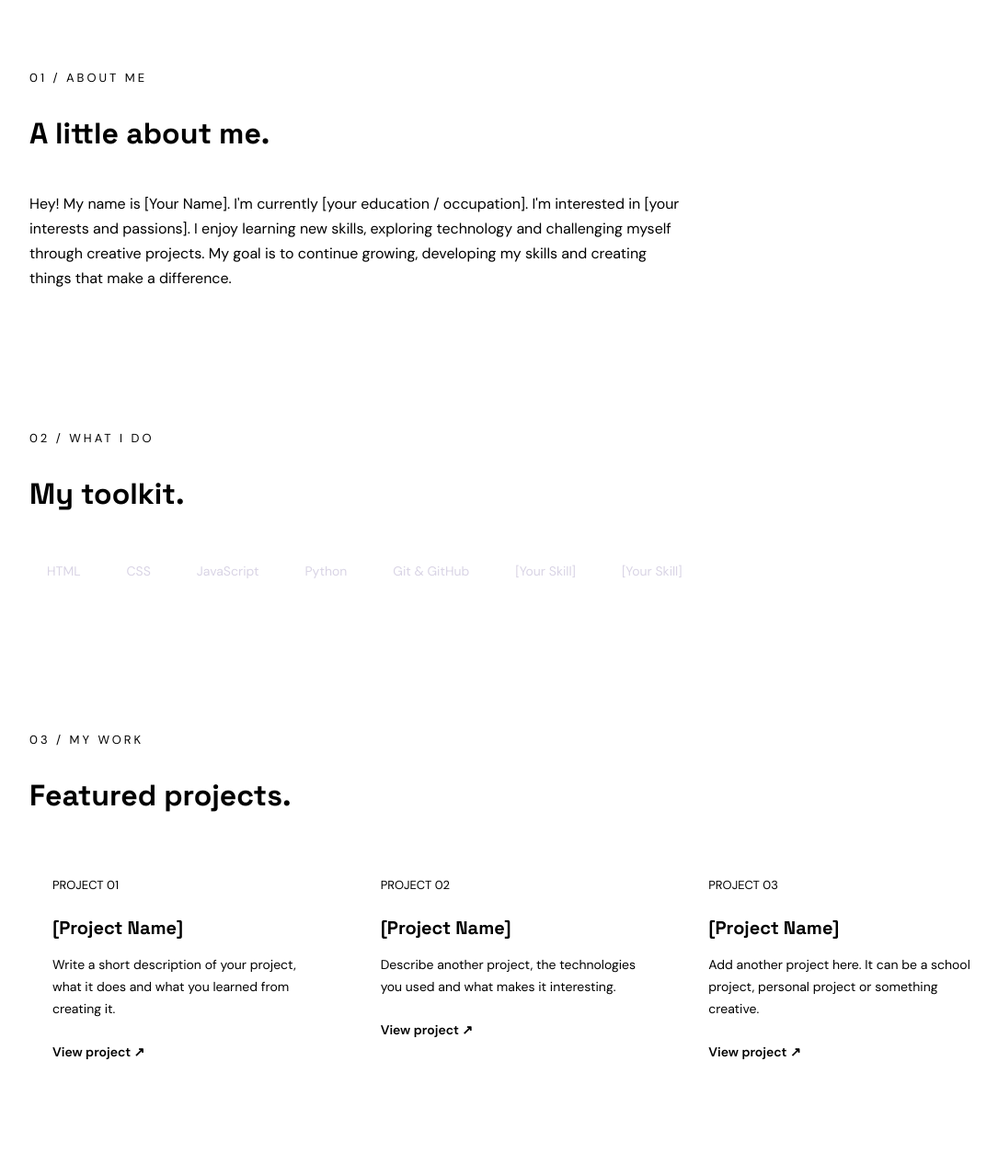
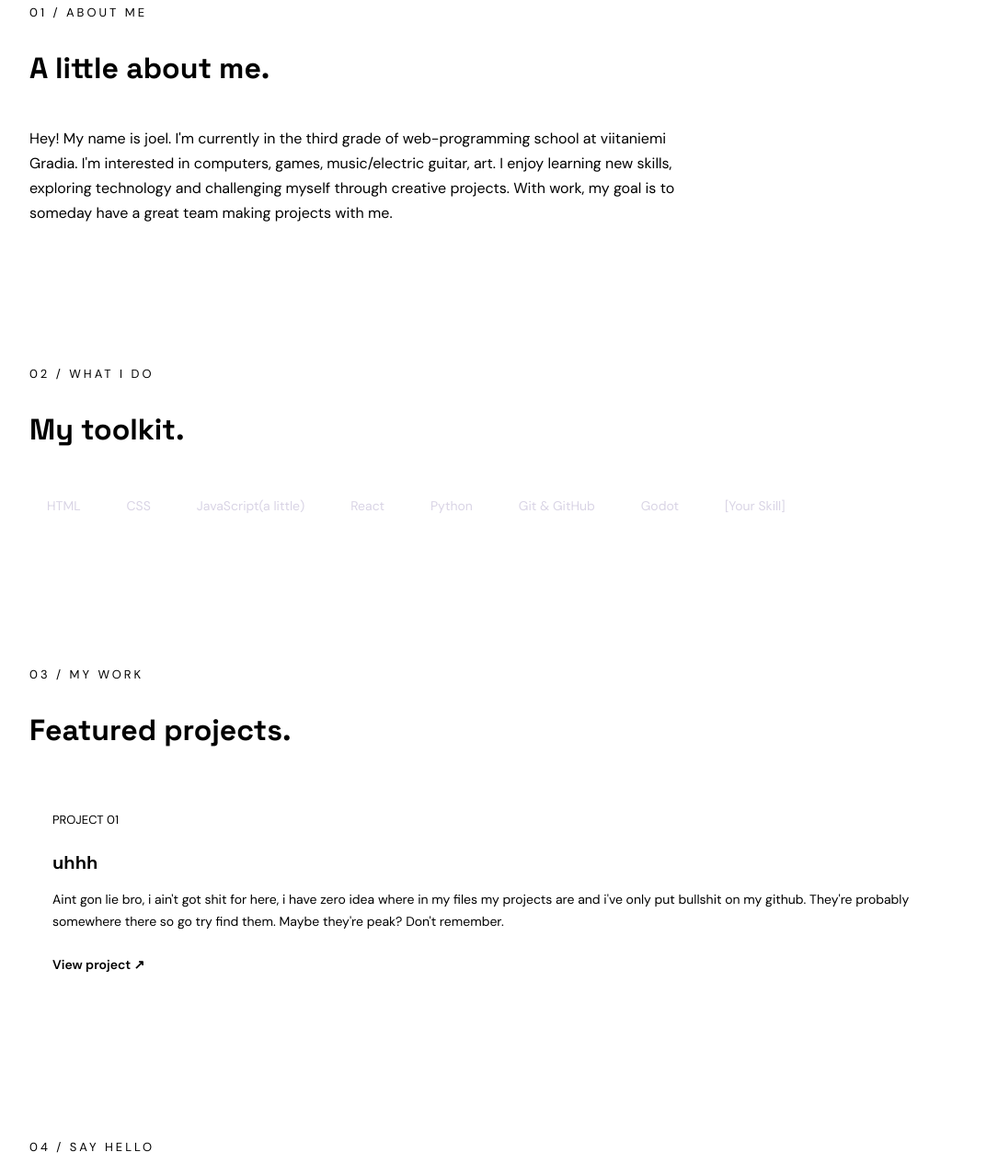
Before and after one commit to JottaJC/JottaJC.github.io, a plain HTML site: page index.html in a window 1280 px wide. Shown: the part 759-2037 px from the top of the page at 92% size, without its empty margins (83-1168 px from the left). Drawn offline with Linux system fonts and the light colour scheme.

Commit message:
Revise portfolio details and project descriptions
Updated personal information and project descriptions in the portfolio.

```diff
--- a/index.html
+++ b/index.html
@@ -4,7 +4,7 @@
 <head>
   <meta charset="UTF-8">
   <meta name="viewport" content="width=device-width, initial-scale=1.0">
-  <title>Your Name | Portfolio</title>
+  <title>Joel | Portfolio</title>
 
   <link rel="preconnect" href="https://fonts.googleapis.com">
   <link rel="preconnect" href="https://fonts.gstatic.com" crossorigin>
@@ -20,7 +20,7 @@
 
     <!-- NAVIGATION -->
     <nav>
-      <a href="#" class="logo">YOURNAME.</a>
+      <a href="#" class="logo">Joel Hänninen</a>
 
       <ul>
         <li><a href="#about">About</a></li>
@@ -35,13 +35,12 @@
       <div class="tag">Welcome to my portfolio</div>
 
       <h1>
-        Hi, I'm <span>Your Name.</span><br>
-        I build things for the web.
+        Hi, I'm <span>Joel.</span><br>
       </h1>
 
       <p>
-        I'm a [your role / what you study] passionate about
-        technology, creativity and building meaningful projects.
+        I'm a a web-programming student at Gradia, Viitaniemi. passionate about
+        technology, computers, creativity and building projects.
         Welcome to my little corner of the internet.
       </p>
 
@@ -57,15 +56,14 @@
       <h2 class="section-title">A little <span>about me.</span></h2>
 
       <p class="about-text">
-        Hey! My name is [Your Name].
-        I'm currently [your education / occupation].
-        I'm interested in [your interests and passions].
+        Hey! My name is joel.
+        I'm currently in the third grade of web-programming school at viitaniemi Gradia.
+        I'm interested in computers, games, music/electric guitar, art.
 
         I enjoy learning new skills, exploring technology
         and challenging myself through creative projects.
 
-        My goal is to continue growing, developing my skills
-        and creating things that make a difference.
+        With work, my goal is to someday have a great team making projects with me.
       </p>
     </section>
 
@@ -77,10 +75,11 @@
       <div class="skills">
         <span class="skill">HTML</span>
         <span class="skill">CSS</span>
-        <span class="skill">JavaScript</span>
+        <span class="skill">JavaScript(a little)</span>
+        <span class="skill">React</span>
         <span class="skill">Python</span>
         <span class="skill">Git & GitHub</span>
-        <span class="skill">[Your Skill]</span>
+        <span class="skill">Godot</span>
         <span class="skill">[Your Skill]</span>
       </div>
     </section>
@@ -94,34 +93,13 @@
 
         <div class="project-card">
           <div class="project-number">PROJECT 01</div>
-          <h3>[Project Name]</h3>
+          <h3>uhhh</h3>
           <p>
-            Write a short description of your project,
-            what it does and what you learned from creating it.
+            Aint gon lie bro, i ain't got shit for here, i have zero idea where in my files my projects are and i've only
+            put bullshit on my github. They're probably somewhere there so go try find them. Maybe they're peak? Don't remember.
           </p>
           <a href="#" class="project-link">View project ↗</a>
         </div>
-
-        <div class="project-card">
-          <div class="project-number">PROJECT 02</div>
-          <h3>[Project Name]</h3>
-          <p>
-            Describe another project, the technologies
-            you used and what makes it interesting.
-          </p>
-          <a href="#" class="project-link">View project ↗</a>
-        </div>
-
-        <div class="project-card">
-          <div class="project-number">PROJECT 03</div>
-          <h3>[Project Name]</h3>
-          <p>
-            Add another project here. It can be a school
-            project, personal project or something creative.
-          </p>
-          <a href="#" class="project-link">View project ↗</a>
-        </div>
-
       </div>
     </section>
 
```
